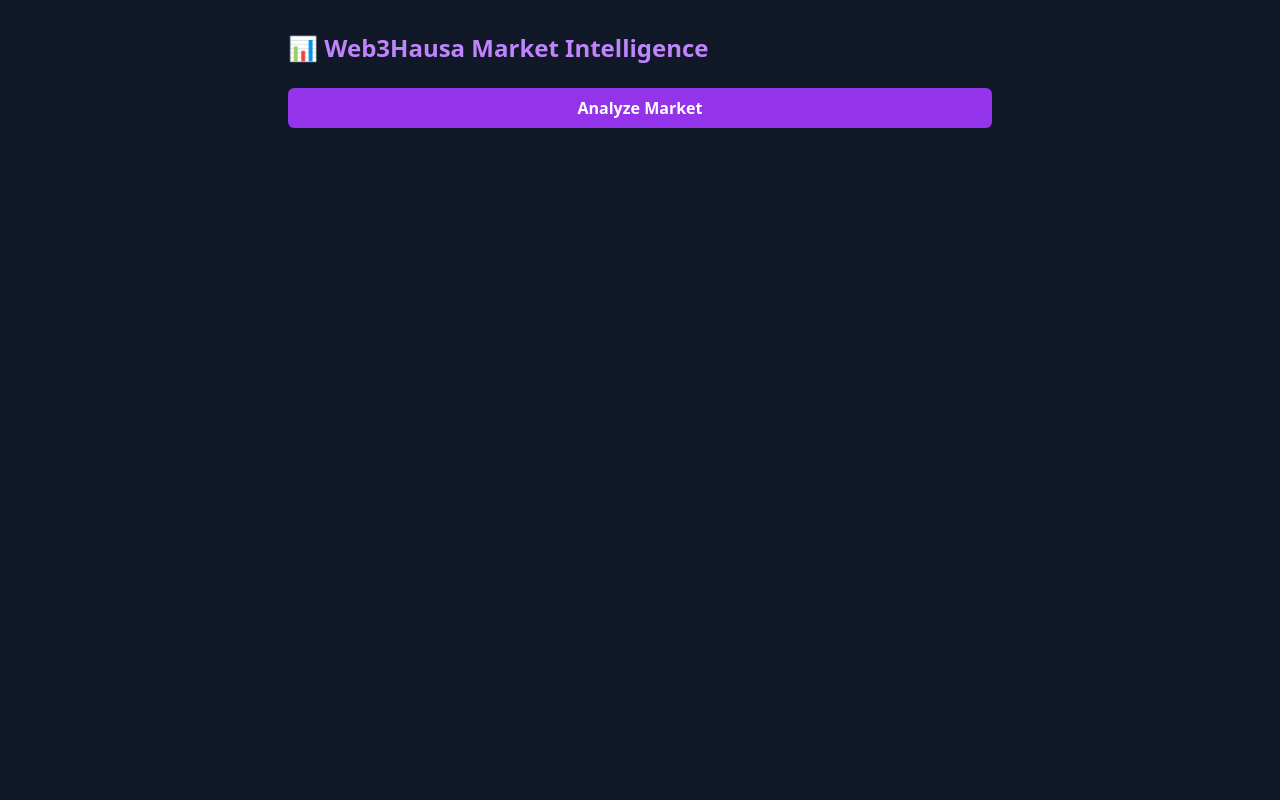
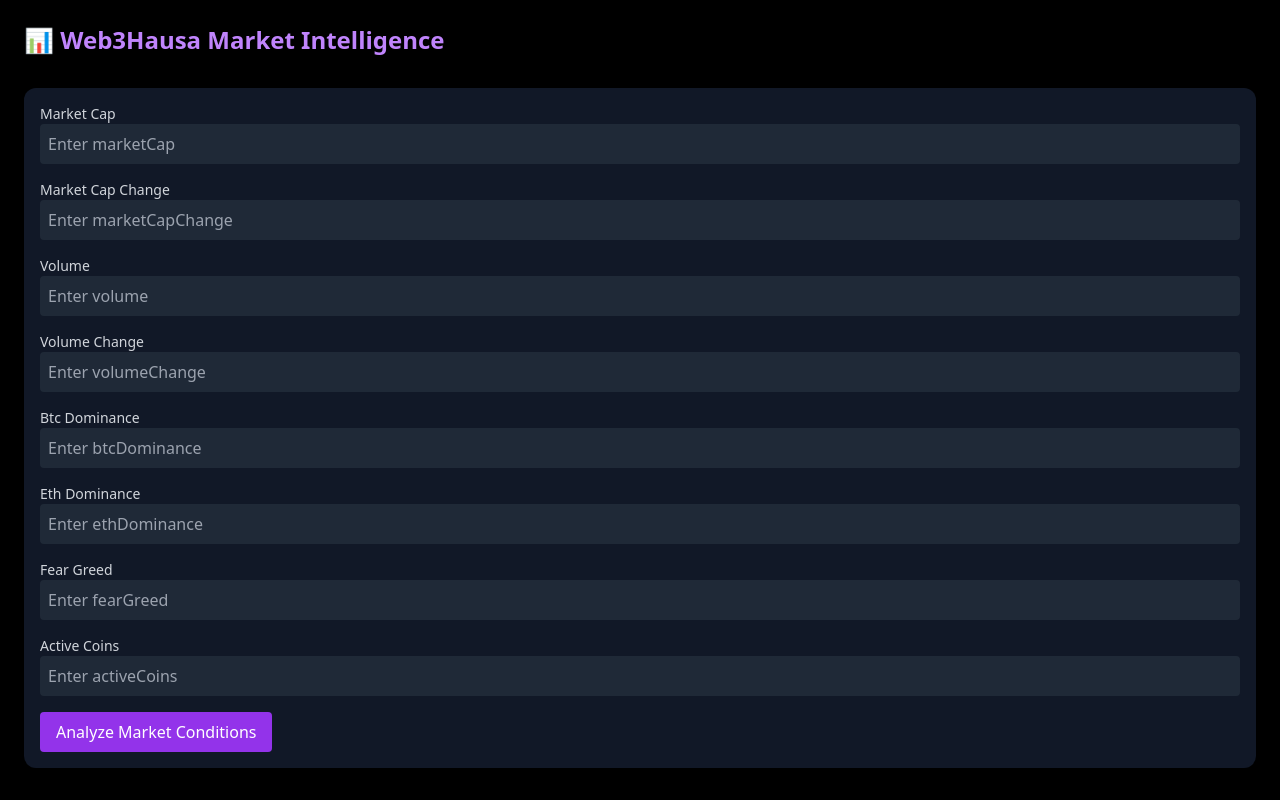
Before and after one commit to BershTech67/tooo, a React (Vite) app: page /free in a window 1280 px wide. Built offline with nearby package versions, Linux system fonts and the light colour scheme.

Commit message:
Add files via upload

```diff
--- a/src/CryptoMarketAnalyzer.jsx
+++ b/src/CryptoMarketAnalyzer.jsx
@@ -1,92 +1,84 @@
+
 import React, { useState } from 'react';
-import axios from 'axios';
 
-const CryptoMarketAnalyzer = ({ mode }) => {
-  const [data, setData] = useState(null);
+export default function CryptoMarketAnalyzer() {
+  const [formData, setFormData] = useState({
+    marketCap: '',
+    marketCapChange: '',
+    volume: '',
+    volumeChange: '',
+    btcDominance: '',
+    ethDominance: '',
+    fearGreed: '',
+    activeCoins: ''
+  });
+  const [analysisResult, setAnalysisResult] = useState(null);
+  const [coinData, setCoinData] = useState([]);
   const [loading, setLoading] = useState(false);
-  const [analyzed, setAnalyzed] = useState(false);
 
-  const fetchData = async () => {
+  const handleChange = (e) => {
+    setFormData({ ...formData, [e.target.name]: e.target.value });
+  };
+
+  const handleSubmit = async (e) => {
+    e.preventDefault();
     setLoading(true);
-    setAnalyzed(false);
     try {
-      const res = await axios.get('https://api.coingecko.com/api/v3/global');
-      const g = res.data.data;
-      setData({
-        marketCap: g.total_market_cap.usd,
-        marketCapChange: g.market_cap_change_percentage_24h_usd,
-        volume: g.total_volume.usd,
-        volumeChange: g.market_cap_change_percentage_24h_usd, // CoinGecko doesn’t give volume % change directly
-        btcDominance: g.market_cap_percentage.btc,
-        ethDominance: g.market_cap_percentage.eth,
-        fearGreed: 'Unavailable from CoinGecko', // can be fetched from alternative API
-        activeCoins: g.active_cryptocurrencies,
+      const res = await fetch('https://api.coingecko.com/api/v3/coins/markets?vs_currency=usd&order=market_cap_desc&per_page=5&page=1');
+      const coins = await res.json();
+      setCoinData(coins);
+      // Simple analyzer logic (for demonstration)
+      const { marketCapChange, volumeChange, fearGreed } = formData;
+      const status = parseFloat(marketCapChange) > 1 && parseFloat(fearGreed) > 50 ? 'Bull Market' : 'Bear/Neutral';
+      const scalping = coins[0] ? `Scalping opportunity: ${coins[0].symbol.toUpperCase()}/USDT` : '';
+      setAnalysisResult({
+        status,
+        scalping,
+        coins
       });
-      setAnalyzed(true);
-    } catch (error) {
-      console.error('Error fetching data:', error);
-      alert('Failed to fetch data from CoinGecko.');
+    } catch (err) {
+      console.error("Error fetching coin data:", err);
     } finally {
       setLoading(false);
     }
   };
 
-  const visibleFields = mode === 'premium'
-    ? ['marketCap', 'marketCapChange', 'volume', 'volumeChange', 'btcDominance', 'ethDominance', 'fearGreed', 'activeCoins']
-    : ['marketCap', 'volume', 'btcDominance', 'activeCoins'];
+  return (
+    <div className="p-6 bg-black min-h-screen text-white space-y-8">
+      <h2 className="text-2xl font-bold text-purple-400">📊 Web3Hausa Market Intelligence</h2>
+      <form onSubmit={handleSubmit} className="space-y-4 bg-gray-900 p-4 rounded-xl">
+        {Object.entries(formData).map(([key, value]) => (
+          <div key={key}>
+            <label className="block text-sm capitalize text-gray-300">{key.replace(/([A-Z])/g, ' $1')}</label>
+            <input
+              type="text"
+              name={key}
+              value={value}
+              onChange={handleChange}
+              className="w-full p-2 rounded bg-gray-800 text-white"
+              placeholder={`Enter ${key}`}
+            />
+          </div>
+        ))}
+        <button type="submit" className="bg-purple-600 px-4 py-2 rounded hover:bg-purple-700">Analyze Market Conditions</button>
+      </form>
 
-  const labels = {
-    marketCap: 'Market Cap',
-    marketCapChange: 'Market Cap Change (24h)',
-    volume: '24h Volume',
-    volumeChange: 'Volume Change',
-    btcDominance: 'BTC Dominance',
-    ethDominance: 'ETH Dominance',
-    fearGreed: 'Fear & Greed Index',
-    activeCoins: 'Active Coins',
-  };
+      {loading && <p>🔄 Fetching data and analyzing...</p>}
 
-  return (
-    <div className="p-4 sm:p-6 md:p-8 max-w-3xl mx-auto">
-      <h2 className="text-xl sm:text-2xl font-bold mb-6 text-purple-400">
-        📊 Web3Hausa Market Intelligence
-      </h2>
-
-      <button
-        onClick={fetchData}
-        disabled={loading}
-        className="w-full bg-purple-600 hover:bg-purple-700 text-white font-semibold py-2 px-4 rounded-md"
-      >
-        {loading ? 'Analyzing...' : 'Analyze Market'}
-      </button>
-
-      {analyzed && data && (
-        <div className="mt-8 bg-gray-900 p-6 rounded-lg text-white">
-          <h3 className="text-lg font-bold mb-4">🧠 Analysis Result</h3>
-          <ul className="space-y-2">
-            {visibleFields.map((key) => (
-              <li key={key}>
-                <span className="font-semibold">{labels[key]}:</span>{' '}
-                {typeof data[key] === 'number'
-                  ? data[key].toLocaleString('en-US')
-                  : data[key]}
-              </li>
+      {analysisResult && (
+        <div className="space-y-6">
+          <div className="p-4 bg-green-700 rounded-xl">📈 Market Status: <strong>{analysisResult.status}</strong></div>
+          <div className="p-4 bg-blue-900 rounded-xl">⚡ {analysisResult.scalping}</div>
+          <div className="space-y-2">
+            <h3 className="text-lg font-semibold text-green-300">Live Top Coins (CoinGecko)</h3>
+            {analysisResult.coins.map((coin) => (
+              <div key={coin.id} className="p-3 bg-gray-800 rounded-lg border border-gray-700">
+                <strong className="text-yellow-300">{coin.name}</strong> ({coin.symbol.toUpperCase()}) – ${coin.current_price}
+              </div>
             ))}
-          </ul>
-
-          {mode === 'premium' ? (
-            <div className="mt-4 text-green-400">
-              ✅ Premium: Showing full market intelligence including ETH/BTC dominance and market trends.
-            </div>
-          ) : (
-            <div className="mt-4 text-yellow-400">
-              🔒 Limited data shown. <a href="/premium" className="underline text-blue-400">Unlock more features</a>
-            </div>
-          )}
+          </div>
         </div>
       )}
     </div>
   );
-};
-
-export default CryptoMarketAnalyzer;
+}
```
